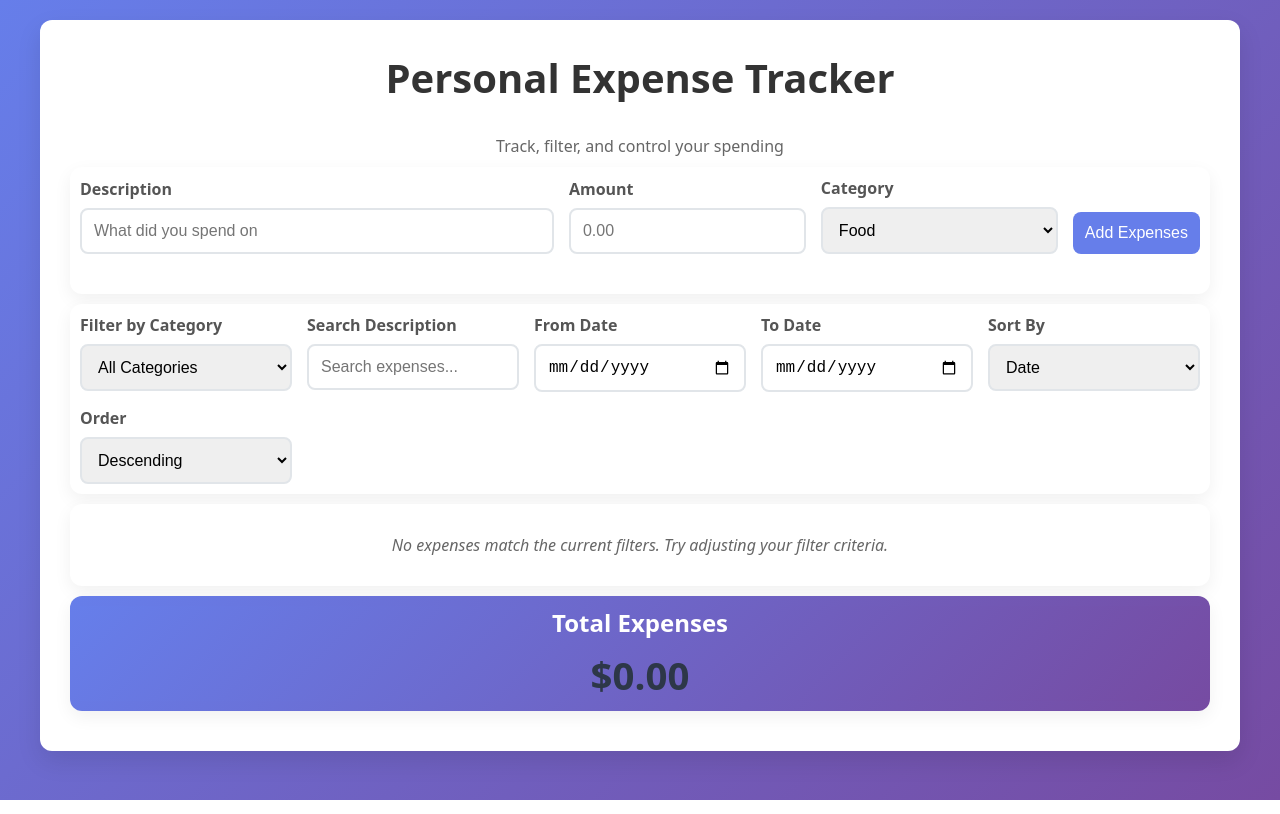
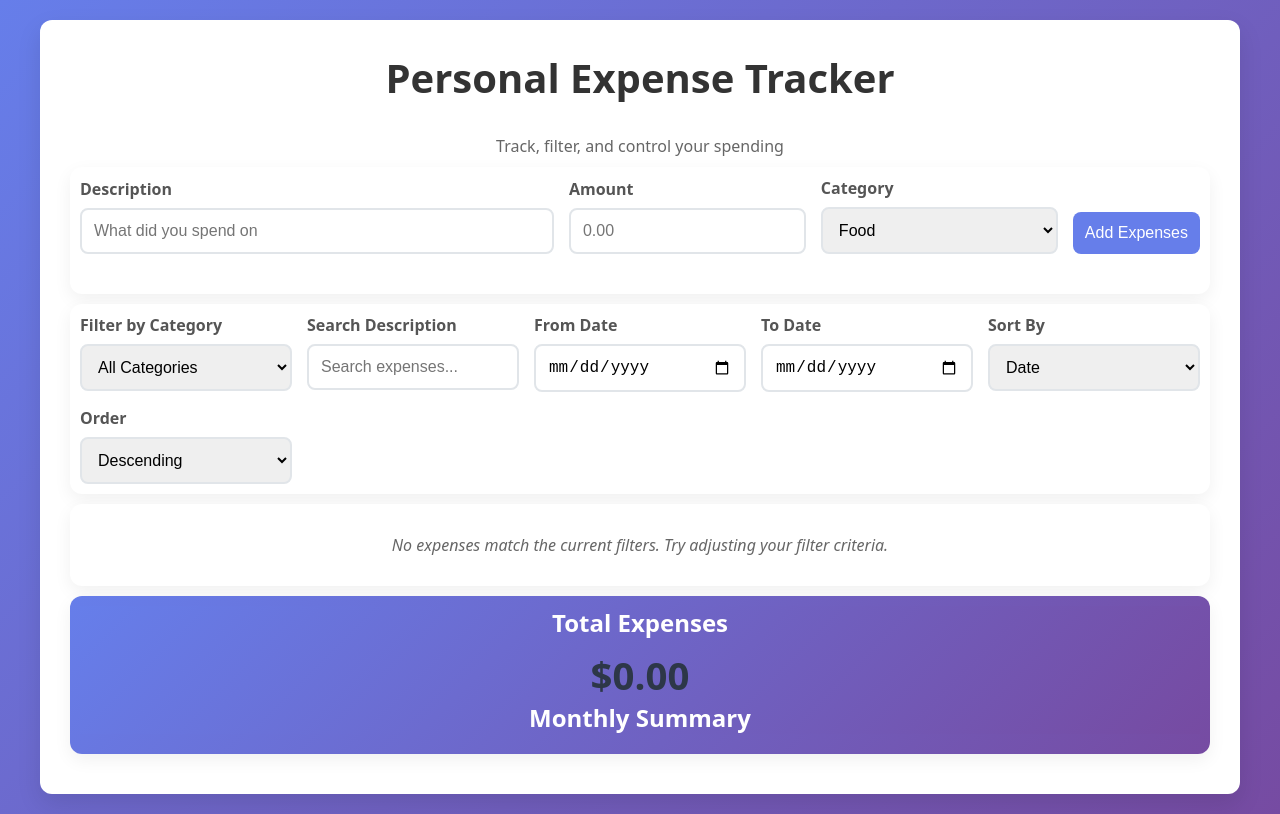
Before and after one commit to singhpreet86/react-essentials-assignment, a React (Create React App) app: page / in a window 1280 px wide. Built offline with nearby package versions, Linux system fonts and the light colour scheme.

Commit message:
Update Summary.js

```diff
--- a/src/components/Summary.js
+++ b/src/components/Summary.js
@@ -1,16 +1,38 @@
 import React from "react";
 
-const Summary = ({ getFilterSummary, getTotalAmount, filteredExpenses }) => {
+const Summary = ({ getFilterSummary, getTotalAmount, filteredExpenses, getMonthlySummary }) => {
   return (
     <div className='total-section'>
+      <div className="total-expences">
       <h2> Total Expenses </h2>
       <div className='total-amount'> ${getTotalAmount.toFixed(2)}</div>
       {getFilterSummary.hasActiveFilters && (
-            <div style={{ fontSize: '16px', color: '#666', marginTop: '10px' }}>
+        <div style={{ fontSize: '16px', color: '#EEE', marginTop: '10px' }}>
           (Filtered Total: ${filteredExpenses.reduce((sum, expense) => sum + expense.amount, 0).toFixed(2)})
         </div>
       )}
       </div>
+
+      <div className="monthly-summary" >
+
+
+      <h2>Monthly Summary</h2>
+
+
+      {Object.entries(getMonthlySummary || {}).length > 0 && (
+        Object.entries(getMonthlySummary).map(([month, total]) => (
+          <div key={month} style={{ marginBottom: '8px' }}>
+            <strong>{month}</strong> → ${total.toFixed(2)}
+          </div>
+        ))
+      )}
+
+      </div>
+
+
+    </div>
+
+
   );
 };
 
```
Lines whose indentation alone changed are shown as unchanged.
